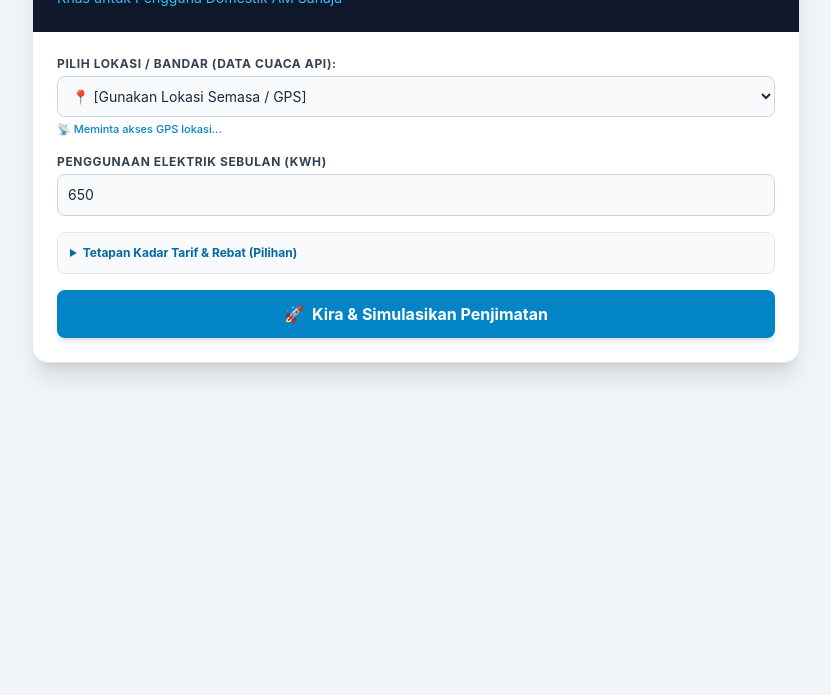
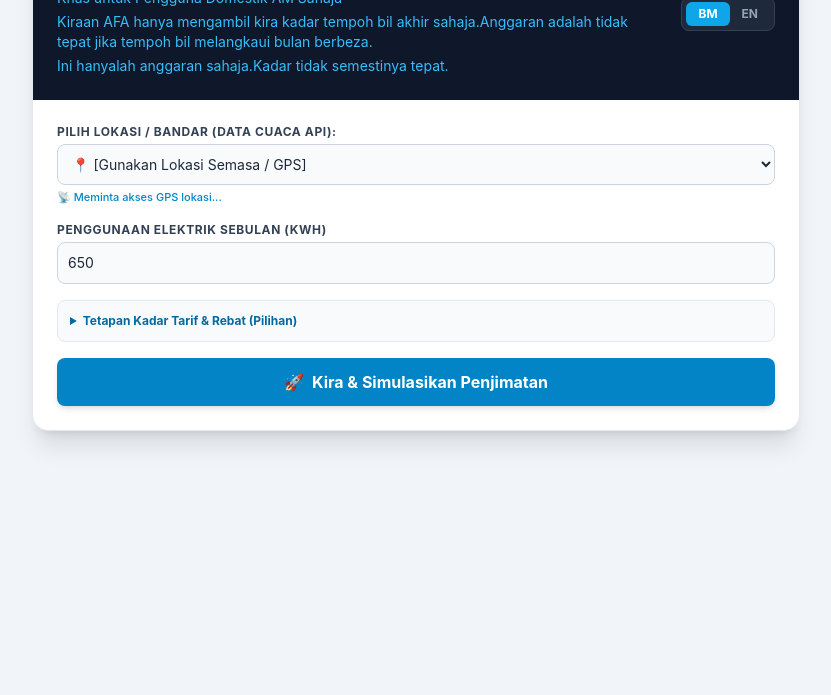
Before and after one commit to airfan9201/solar-savings-calculator-Malaysia, a plain HTML site: page index.html in a window 1280 px wide. Shown: the part 105-800 px from the top of the page, without its empty margins (224-1055 px from the left). Drawn offline with nearby package versions, Linux system fonts and the light colour scheme; no server answers.

Commit message:
Add files via upload

```diff
--- a/index.html
+++ b/index.html
@@ -25,6 +25,8 @@
                     ☀️ <span id="txt-title">Simulator Penjimatan Solar</span>
                 </h1>
                 <p class="text-sky-400 text-xs md:text-sm mt-1" id="txt-subtitle">Khas untuk Pengguna Domestik AM Sahaja</p>
+				<p class="text-sky-400 text-xs md:text-sm mt-1" id="txt-subtitle1">Kiraan AFA hanya mengambil kira kadar tempoh bil akhir sahaja.Anggaran adalah tidak tepat jika tempoh bil melangkaui bulan berbeza.</p>
+				<p class="text-sky-400 text-xs md:text-sm mt-1" id="txt-subtitle2">Ini hanyalah anggaran sahaja.Kadar tidak semestinya tepat.</p>
             </div>
 
             <!-- Language Switcher -->
```
